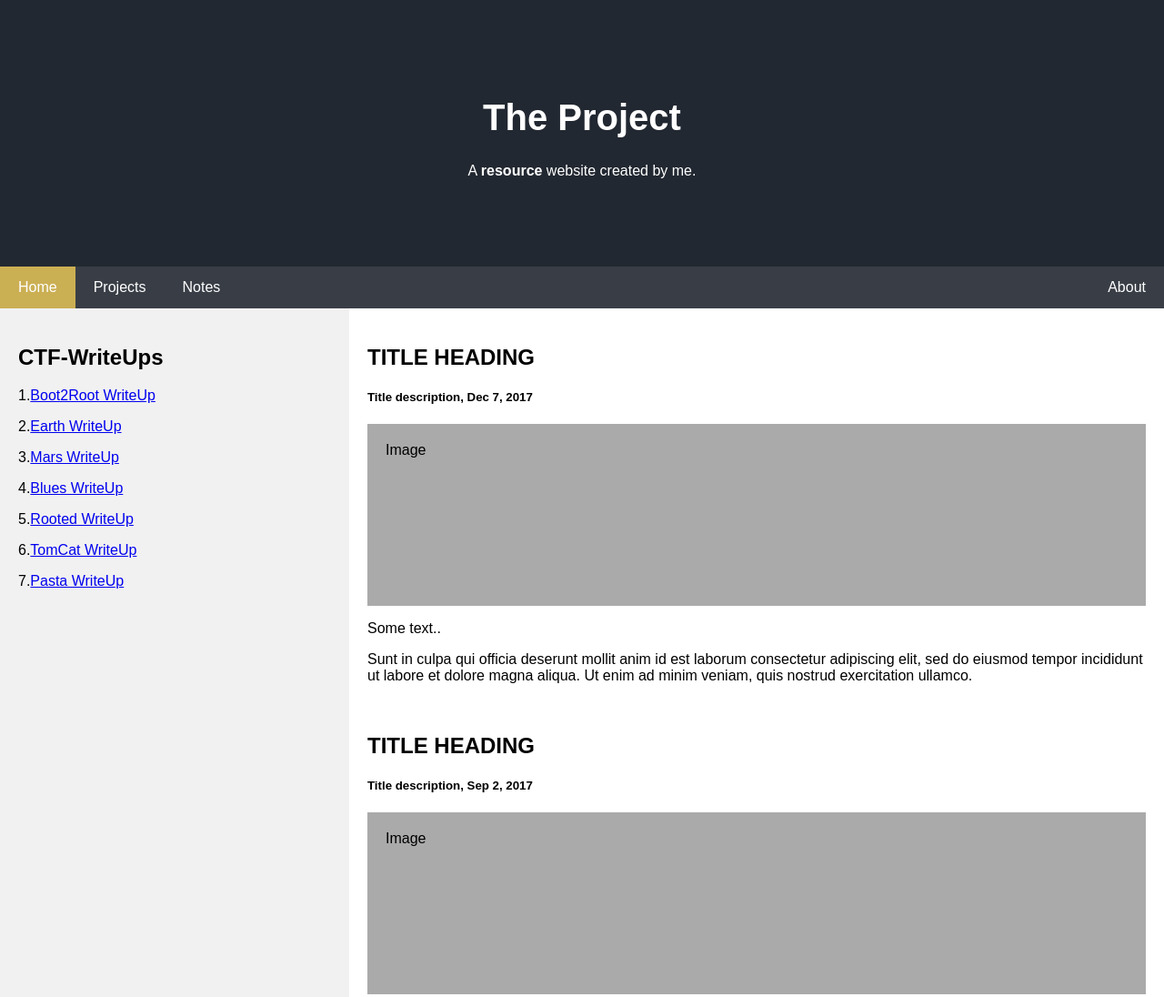
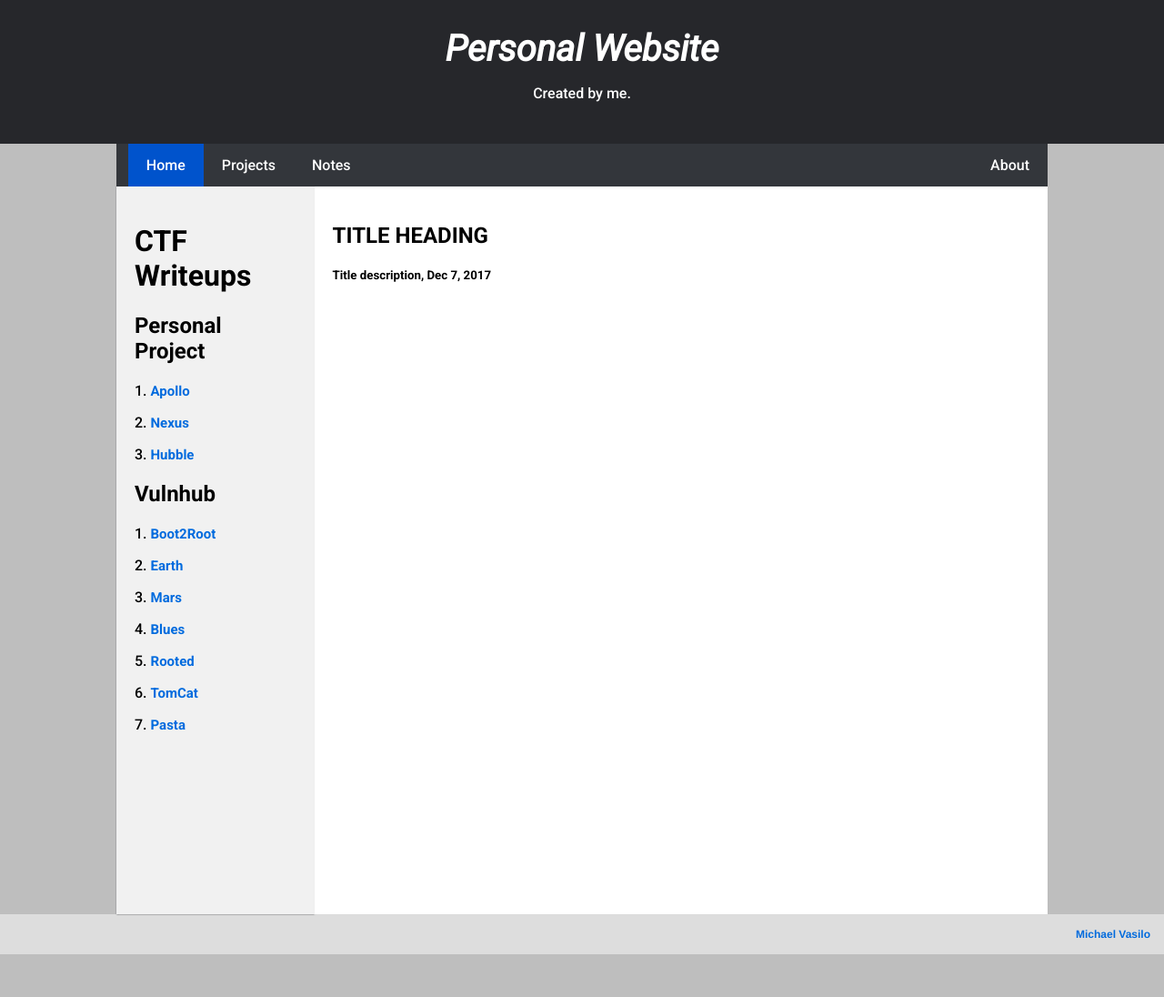
Before and after one commit to littlejohhn/michaelvasilio.github.io, a plain HTML site: page index.html in a window 1280 px wide. Shown: the top 1096 px of the page at 91% size. After the commit the page ends 1049 px from the top, so only its background shows below. Drawn offline with Linux system fonts and the light colour scheme.

Commit message:
Update index.html

```diff
--- a/index.html
+++ b/index.html
@@ -2,175 +2,58 @@
 <html lang="en">
   <head>
     <title>Michael Vasilio</title>
-<meta charset="UTF-8">
-<meta name="viewport" content="width=device-width, initial-scale=1">
-<style>
-* {
-  box-sizing: border-box;
-}
-
-/* Style the body */
-body {
-  font-family: Arial, Helvetica, sans-serif;
-  margin: 0;
-}
-
-/* Header/logo Title */
-.header {
-  padding: 80px;
-  text-align: center;
-  background: #222831;
-  color: white;
-}
-
-/* Increase the font size of the heading */
-.header h1 {
-  font-size: 40px;
-}
-
-/* Sticky navbar - toggles between relative and fixed, depending on the scroll position. It is positioned relative until a given offset position is met in the viewport - then it "sticks" in place (like position:fixed). The sticky value is not supported in IE or Edge 15 and earlier versions. However, for these versions the navbar will inherit default position */
-.navbar {
-  overflow: hidden;
-  background-color: #393e46;
-  position: sticky;
-  position: -webkit-sticky;
-  top: 0;
-}
-
-/* Style the navigation bar links */
-.navbar a {
-  float: left;
-  display: block;
-  color: white;
-  text-align: center;
-  padding: 14px 20px;
-  text-decoration: none;
-}
-
-
-/* Right-aligned link */
-.navbar a.right {
-  float: right;
-}
-
-/* Change color on hover */
-.navbar a:hover {
-  background-color: #fedc68;
-  color: black;
-}
-
-/* Active/current link */
-.navbar a.active {
-  background-color: #cbaf53;
-  color: white;
-}
-
-/* Column container */
-.row {
-  display: -ms-flexbox; /* IE10 */
-  display: flex;
-  -ms-flex-wrap: wrap; /* IE10 */
-  flex-wrap: wrap;
-}
-
-/* Create two unequal columns that sits next to each other */
-/* Sidebar/left column */
-.side {
-  -ms-flex: 30%; /* IE10 */
-  flex: 30%;
-  background-color: #f1f1f1;
-  padding: 20px;
-}
-
-/* Main column */
-.main {
-  -ms-flex: 70%; /* IE10 */
-  flex: 70%;
-  background-color: white;
-  padding: 20px;
-}
-
-/* Fake image, just for this example */
-.fakeimg {
-  background-color: #aaa;
-  width: 100%;
-  padding: 20px;
-}
-
-/* Footer */
-.footer {
-	font-family: Helvetica, sans-serif;
-    padding: 5px;
-    font-size:10px;
-    text-align: right;
-    background: #ddd;
-}
-
-/* Responsive layout - when the screen is less than 700px wide, make the two columns stack on top of each other instead of next to each other */
-@media screen and (max-width: 700px) {
-  .row {
-    flex-direction: column;
-  }
-}
-
-/* Responsive layout - when the screen is less than 400px wide, make the navigation links stack on top of each other instead of next to each other */
-@media screen and (max-width: 400px) {
-  .navbar a {
-    float: none;
-    width: 100%;
-  }
-}
-
-</style>
+    <meta charset="UTF-8" />
+    <meta name="viewport" content="width=device-width, initial-scale=1" />
+    <link rel="stylesheet" href="style.css" />
+    <link rel="preconnect" href="https://fonts.googleapis.com">
+    <link rel="preconnect" href="https://fonts.gstatic.com" crossorigin>
+    <link href="https://fonts.googleapis.com/css2?family=Roboto:ital,wght@0,500;0,700;1,400&display=swap" rel="stylesheet">
   </head>
-<body>
-
+  <body style="background-color: #bebebe;">
     <div class="header">
-  <h1>The Project</h1>
-  <p>A <b>resource</b> website created by me.</p>
+      <h1 style="font-style:italic">Personal Website</h1>
+      <p>Created by me.</p>
     </div>
 
     <div class="navbar">
-  <a href="#" class="active">Home</a>
-  <a href="#">Projects</a>
-  <a href="#">Notes</a>
-  <a href="#" class="right">About</a>
+      <a href="index.html" class="active">Home</a>
+      <a href="projects.html">Projects</a>
+      <a href="notes.html">Notes</a>
+      <a href="about.html" class="right">About</a>
     </div>
 
     <div class="row">
       <div class="side">
-    <h2>CTF-WriteUps</h2>
-    <div class="item-listing">
-		<p>1.<a href="#">Boot2Root WriteUp</a></p>
-        <p>2.<a href="#">Earth WriteUp</a></p>
-        <p>3.<a href="#">Mars WriteUp</a></p>
-        <p>4.<a href="#">Blues WriteUp</a></p>
-        <p>5.<a href="#">Rooted WriteUp</a></p>
-        <p>6.<a href="#">TomCat WriteUp</a></p>
-        <p>7.<a href="#">Pasta WriteUp</a></p>
+        <h1>CTF Writeups</h1>
+        <h2>Personal Project</h2>
+        <div class="project-item-listing">
+          <p>1. <a href="pdfs/apollo_writeup.pdf">Apollo</a></p>
+          <p>2. <a href="pdfs/nexus_writeup.pdf">Nexus</a></p>
+          <p>3. <a href="pdfs/hubble_writeup.pdf">Hubble</a></p>
+        </div>
+
+        <h2>Vulnhub</h2>
+        <div class="personal-item-listing">
+          <p>1. <a href="#">Boot2Root</a></p>
+          <p>2. <a href="#">Earth</a></p>
+          <p>3. <a href="#">Mars</a></p>
+          <p>4. <a href="#">Blues</a></p>
+          <p>5. <a href="#">Rooted</a></p>
+          <p>6. <a href="#">TomCat</a></p>
+          <p>7. <a href="#">Pasta</a></p>
         </div>
       </div>
 
       <div class="main">
         <h2>TITLE HEADING</h2>
         <h5>Title description, Dec 7, 2017</h5>
-    <div class="fakeimg" style="height:200px;">Image</div>
-    <p>Some text..</p>
-    <p>Sunt in culpa qui officia deserunt mollit anim id est laborum consectetur adipiscing elit, sed do eiusmod tempor incididunt ut labore et dolore magna aliqua. Ut enim ad minim veniam, quis nostrud exercitation ullamco.</p>
-    <br>
-    <h2>TITLE HEADING</h2>
-    <h5>Title description, Sep 2, 2017</h5>
-    <div class="fakeimg" style="height:200px;">Image</div>
-    <p>Some text..</p>
-    <p>Sunt in culpa qui officia deserunt mollit anim id est laborum consectetur adipiscing elit, sed do eiusmod tempor incididunt ut labore et dolore magna aliqua. Ut enim ad minim veniam, quis nostrud exercitation ullamco.</p>
       </div>
     </div>
 
     <div class="footer">
       <div class="footer-center">
-    	<h2 style="align:left">Michael Vasilo</h2>
+        <h2 style="font-size: 12px;color: #006add; align: left;padding-right:10px;">Michael Vasilo</h2>
       </div>
     </div>
-
   </body>
 </html>
```
Lines whose indentation alone changed are shown as unchanged.
